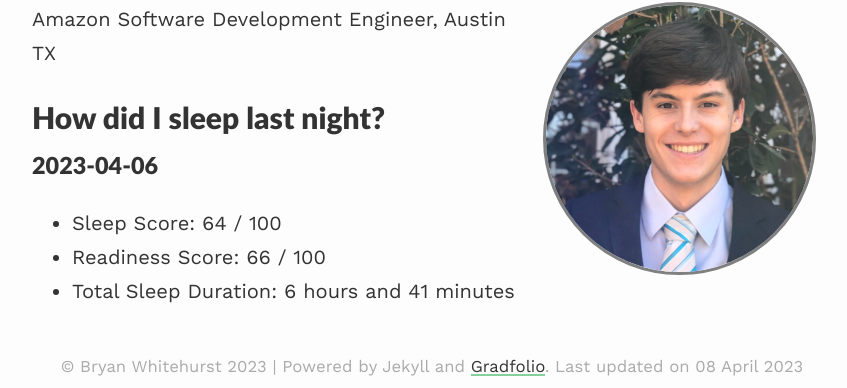
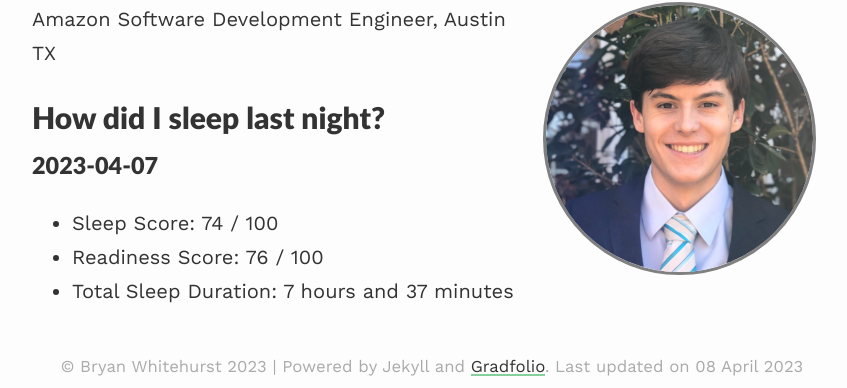
Before and after one commit to BryanWhitehurst/bryanwhitehurst.github.io, a Jekyll site: the page built from index.md, in a window 1280 px wide. Shown: the part 190-578 px from the top of the page, without its empty margins (208-1055 px from the left). Built offline with Jekyll 4.4.1, drawn with Linux system fonts in a browser that asks for light colours; nearby versions of some CDN libraries.

Commit message:
daily oura update

```diff
--- a/index.md
+++ b/index.md
@@ -10,7 +10,7 @@ published: true
 Amazon Software Development Engineer, Austin TX
 
 # How did I sleep last night?
-### 2023-04-06
-- Sleep Score: 64 / 100
-- Readiness Score: 66 / 100
-- Total Sleep Duration: 6 hours and 41 minutes
+### 2023-04-07
+- Sleep Score: 74 / 100
+- Readiness Score: 76 / 100
+- Total Sleep Duration: 7 hours and 37 minutes
```
